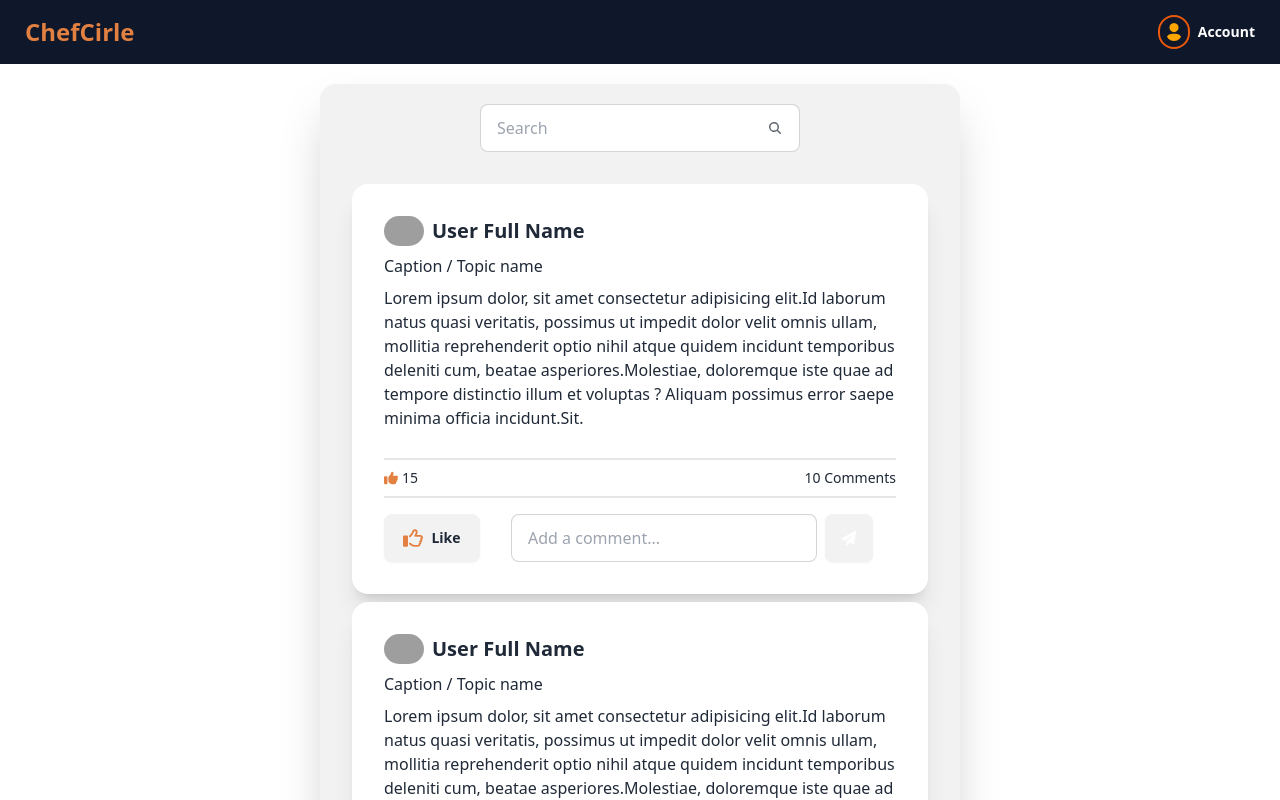
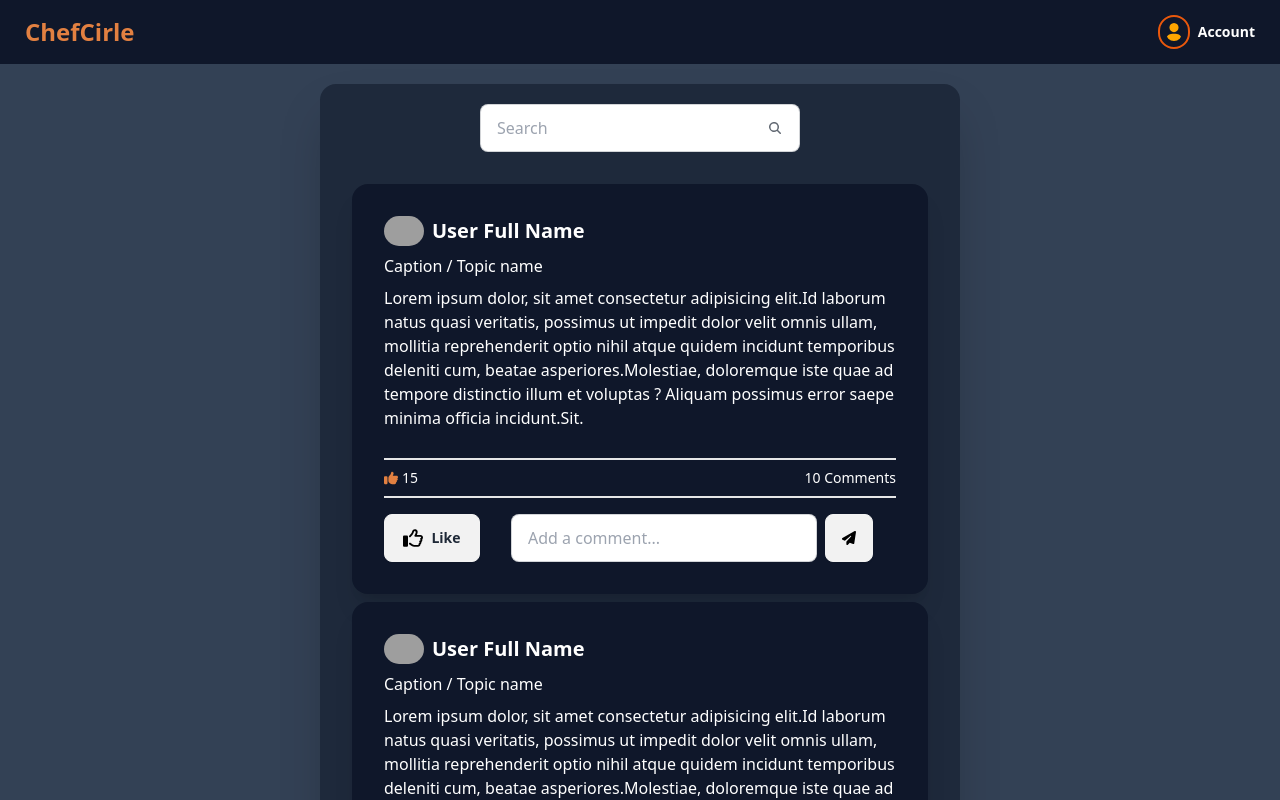
Before and after one commit to HasinSadique/UTS_Chef-Circle_Frontend_ReactJS, a React (Create React App) app: page / in a window 1280 px wide. Shown: the top 800 px of the page. Built offline with nearby package versions, Linux system fonts and the light colour scheme; grey boxes are pictures that could not be loaded.

Commit message:
signin and signup complete -3.

```diff
--- a/src/App.js
+++ b/src/App.js
@@ -8,7 +8,7 @@ import Signup from "./Components/Signup/Signup";
 
 function App() {
   return (
-    <div className="App bg-white">
+    <div className="App bg-slate-700">
       <Navbar> </Navbar>
       <Routes>
         <Route path="/" element={<Home />}></Route>
--- a/src/Components/Home/Home.js
+++ b/src/Components/Home/Home.js
@@ -3,7 +3,7 @@ import PostCard from "../PostCard/PostCard";
 
 const Home = () => {
   return (
-    <div class="card bg-base-200 shadow-2xl lg:w-1/2 md:w-3/5 sm:w-3/4 mx-auto my-5 ">
+    <div class="card bg-slate-800 shadow-2xl lg:w-1/2 md:w-3/5 sm:w-3/4 mx-auto my-5 ">
       {/* Search bar*/}
       <div className="w-1/2 mx-auto mt-5">
         <label class="input input-bordered flex items-center gap-2">
--- a/src/Components/PostCard/PostCard.js
+++ b/src/Components/PostCard/PostCard.js
@@ -3,7 +3,7 @@ import React from "react";
 
 const PostCard = () => {
   return (
-    <div class="card bg-base-100 shadow-xl">
+    <div class=" text-white card bg-slate-900 shadow-xl">
       <div class="card-body">
         <div className="flex gap-2">
           <img
@@ -42,10 +42,10 @@ const PostCard = () => {
         </div>{" "}
         {/* Like or already liked */}{" "}
         <div className="flex gap-2 mt-2">
-          <button className="btn gap-2 w-24 flex">
+          <button className="btn gap-2 w-24 flex hover:bg-orange-500">
             <svg
-              style={{ fill: "#e28041" }}
-              //   fill="orange"
+              //   style={{ fill: "slate" }}
+              fill="slate"
               className="w-5"
               xmlns="http://www.w3.org/2000/svg"
               viewBox="0 0 512 512"
@@ -60,10 +60,10 @@ const PostCard = () => {
             <input
               type="text"
               placeholder="Add a comment..."
-              className="input input-bordered w-3/4"
+              className="input input-bordered w-3/4 text-black"
             />
             <svg
-              fill="white"
+              fill="slate"
               className="w-12 btn hover:bg-orange-600 "
               xmlns="http://www.w3.org/2000/svg"
               viewBox="0 0 512 512"
```
